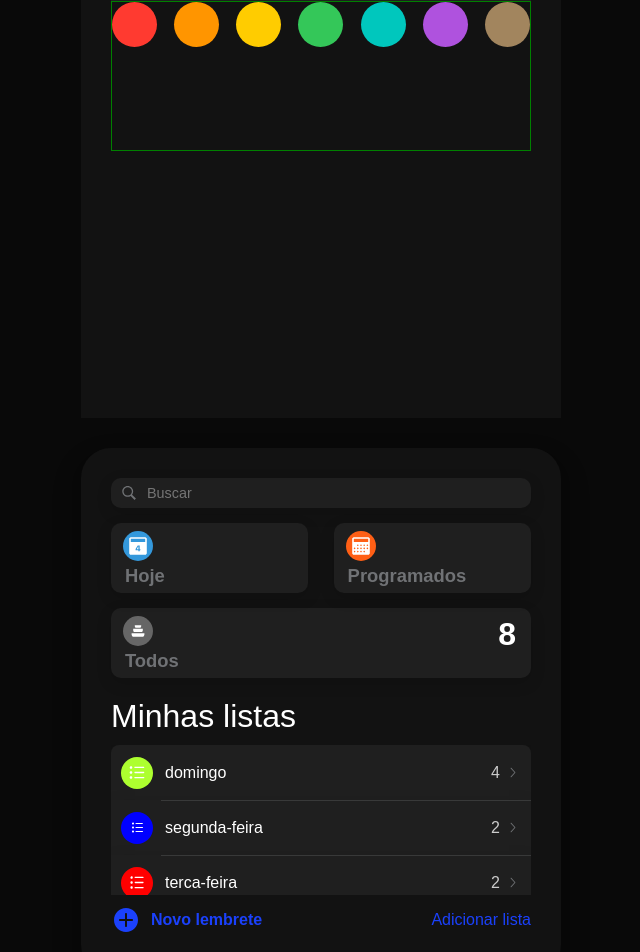
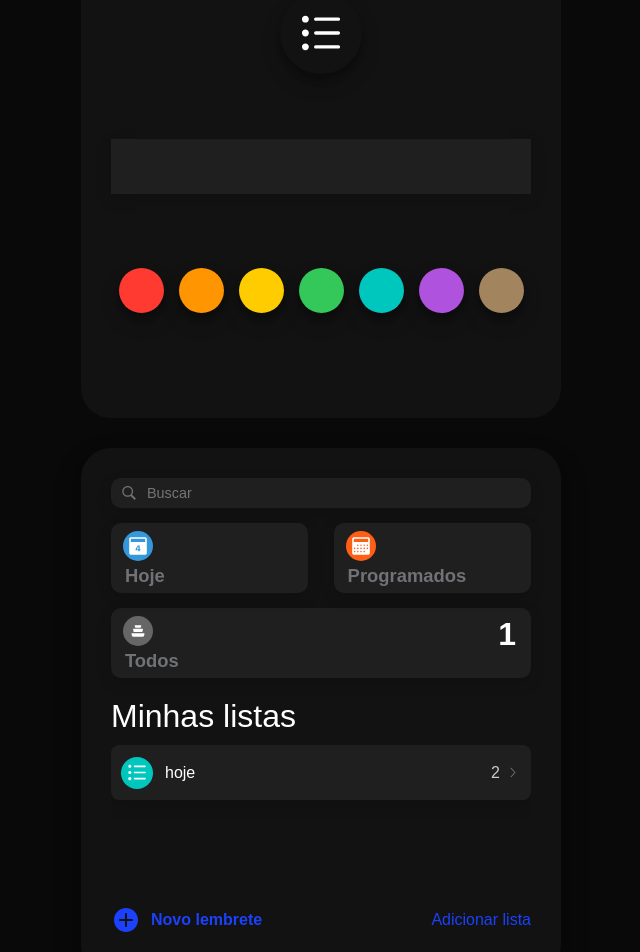
Before and after one commit to guilhermevialle/Todo-ReactJS, a React (Create React App) app: page / in a window 1280 px wide. Shown: the part 262-1214 px from the top of the page, without its empty margins (319-959 px from the left). Built offline with nearby package versions, Linux system fonts and the light colour scheme.

Commit message:
solving useContext bugs at add a new list

```diff
--- a/src/App.js
+++ b/src/App.js
@@ -10,120 +10,30 @@ function App() {
     const Reduce = (state, action) => {
         switch (action.type) {
             case "addlist":
-                return {
-                    ...state,
-                    lists: action.value,
-                };
+                state = action.value;
+                return state;
 
             default:
                 return state;
         }
     };
 
-    const ReduceInitalValue = {
-        lists: [
+    const ReduceInitalValue = [
         {
-                listName: "domingo",
-                color: "greenyellow",
+            listName: "hoje",
+            color: "#00c7bd",
             todos: [
                 {
-                        title: "descansar",
-                        desc: "ver uns filme, serie e afins",
+                    title: "academia",
+                    desc: "fazer treino de costas",
                 },
                 {
-                        title: "beber agua",
-                        desc: "beber bastante agua pra n dar pedra no rim",
-                    },
-                    {
-                        title: "comer salgado",
-                        desc: "nesse dia minha mae compra muitos salgados",
-                    },
-                    {
-                        title: "dogs",
-                        desc: "dar ração pros cachorros",
+                    title: "terminar app",
+                    desc: "terminar reminder app baseado em iOS",
                 },
             ],
         },
-            {
-                listName: "segunda-feira",
-                color: "blue",
-                todos: [
-                    {
-                        title: "jogar bola",
-                        desc: "jogar uma pelada hoje vai ser massa",
-                    },
-                    {
-                        title: "ir para academia",
-                        desc: "treino de peito hoje",
-                    },
-                ],
-            },
-            {
-                listName: "terca-feira",
-                color: "red",
-                todos: [
-                    {
-                        title: "estudar",
-                        desc: "prova de quimica chegando",
-                    },
-                    {
-                        title: "ir na padaria",
-                        desc: "o dia q eu mais como pao",
-                    },
-                ],
-            },
-            {
-                listName: "terca-feira",
-                color: "green",
-                todos: [
-                    {
-                        title: "jogos",
-                        desc: "dia de jogar o dia todo comendo chocolate",
-                    },
-                ],
-            },
-            {
-                listName: "terca-feira",
-                color: "green",
-                todos: [
-                    {
-                        title: "jogos",
-                        desc: "dia de jogar o dia todo comendo chocolate",
-                    },
-                ],
-            },
-            {
-                listName: "terca-feira",
-                color: "green",
-                todos: [
-                    {
-                        title: "jogos",
-                        desc: "dia de jogar o dia todo comendo chocolate",
-                    },
-                ],
-            },
-            {
-                listName: "terca-feira",
-                color: "green",
-                todos: [
-                    {
-                        title: "jogos",
-                        desc: "dia de jogar o dia todo comendo chocolate",
-                    },
-                ],
-            },
-            {
-                listName: "terca-feira",
-                color: "green",
-                todos: [
-                    {
-                        title: "jogos",
-                        desc: "dia de jogar o dia todo comendo chocolate",
-                    },
-                ],
-            },
-        ],
-    };
+    ];
 
     const [data, setData] = useReducer(Reduce, ReduceInitalValue);
 
--- a/src/components/interface/interface.js
+++ b/src/components/interface/interface.js
@@ -5,6 +5,7 @@ import LastSection from "../lastsection/lastsection";
 import List from "../list/list";
 import Results from "../results/results";
 import Footer from "../footer/footer";
+import { useEffect } from "react";
 
 export default () => {
     return (
--- a/src/components/lastsection/lastsection.js
+++ b/src/components/lastsection/lastsection.js
@@ -6,7 +6,7 @@ import { useContext } from "react";
 
 export default () => {
     const { data } = useContext(Global);
-    const allCounts = data.lists.length;
+    const allCounts = data.length;
 
     return (
         <div className="lastsection">
--- a/src/components/newlist/newlist.js
+++ b/src/components/newlist/newlist.js
@@ -1,12 +1,37 @@
 import "./newlist.scss";
 import Tab from "../tab/tab";
 import listSvg from "../currentlist/svgs/list-svg.svg";
-import { useState, useEffect } from "react";
+import { useState, useEffect, useContext } from "react";
+import { Global } from "../../App";
 
 export default () => {
     const [listObject, setListObject] = useState({
-        color: "#00c7bd",
+        listName: "",
+        color: "",
+        todos: [],
     });
+    const [color, setColor] = useState(null);
+    const { data, setData } = useContext(Global);
+    const [createdLists, setCreatedLists] = useState([]);
+
+    useEffect(() => {
+        const span = document.querySelectorAll(".newlist .tab span")[2];
+        console.log({ listObject });
+        console.log({ createdLists });
+
+        if (createdLists.indexOf(listObject) == -1) {
+            setCreatedLists((prev) => {
+                return [...prev, listObject];
+            });
+
+            span.addEventListener("click", () => {
+                setData({
+                    type: "addlist",
+                    value: [...data, listObject],
+                });
+            });
+        }
+    }, [data]);
 
     const colorScheme = [
         "#ff3a30",
@@ -20,32 +45,28 @@ export default () => {
 
     const eventHandler = (evt) => {
         const target = evt.currentTarget;
-        const value = target.value;
+        var value = target.value;
+        value = value.trim();
 
-        if (evt.keyCode == "13") {
-            setListObject((prev) => {
-                prev.listName = value;
-                return prev;
-            });
-        }
+        setListObject((prev) => {
+            prev.listName = value;
+            return prev;
+        });
     };
 
     return (
         <div className="newlist">
             <Tab left="Cancelar" middle="Nova Lista" right="OK" />
             <div className="iconarea">
-                <div
-                    style={{ backgroundColor: listObject.color }}
-                    className="icon-select"
-                >
+                <div style={{ backgroundColor: color }} className="icon-select">
                     <img src={listSvg} />
                 </div>
             </div>
             <div className="inparea">
                 <input
-                    style={{ color: listObject.color }}
+                    style={{ color: color }}
                     type="text"
-                    onKeyUp={(e) => {
+                    onChange={(e) => {
                         eventHandler(e);
                     }}
                 />
@@ -57,8 +78,7 @@ export default () => {
                             style={{ backgroundColor: c }}
                             className="colorTemplate"
                             onClick={() => {
-                                console.log(listObject);
-
+                                setColor(c);
                                 setListObject((prev) => {
                                     prev.color = c;
                                     return prev;
--- a/src/components/newlist/newlist.scss
+++ b/src/components/newlist/newlist.scss
@@ -4,19 +4,34 @@
     background-color: #121212;
 
     padding: 30px;
+    display: flex;
+    flex-direction: column;
+
+    justify-content: space-evenly;
+    border-radius: 30px;
 
     .colorselect {
         width: 100%;
-        height: 150px;
-        border: 1px solid green;
+        height: min-content;
 
         display: flex;
-        justify-content: space-between;
+        flex-wrap: wrap;
 
         .colorTemplate {
             width: 45px;
             height: 45px;
             border-radius: 9999px;
+
+            margin: 10px auto;
+            cursor: pointer;
+            transition: all ease 0.3s;
+
+            box-shadow: rgba(0, 0, 0, 0.19) 0px 10px 20px,
+                rgba(0, 0, 0, 0.23) 0px 6px 6px;
+
+            &:hover {
+                transform: scale(1.1, 1.1);
+            }
         }
     }
 
@@ -25,20 +40,26 @@
         height: 55px;
         background-color: #1f1f1f;
 
+        box-shadow: rgba(0, 0, 0, 0.15) 0px 5px 15px 0px;
+
         input {
             all: unset;
             width: 100%;
             height: 100%;
 
             text-align: center;
+            font-weight: bolder;
+            font-size: 1.2rem;
         }
     }
 
     .iconarea {
         width: 100%;
+        height: fit-content;
         display: flex;
 
-        border: 1px solid green;
+        justify-content: center;
+        align-items: center;
 
         .icon-select {
             width: fit-content;
@@ -48,6 +69,10 @@
             align-items: center;
             border-radius: 9999px;
             padding: 3.5%;
+            box-shadow: rgba(0, 0, 0, 0.19) 0px 10px 20px,
+                rgba(0, 0, 0, 0.23) 0px 6px 6px;
+
+            transition: all ease 0.4s;
 
             img {
                 width: 52px;
--- a/src/components/results/results.js
+++ b/src/components/results/results.js
@@ -6,12 +6,11 @@ import { Global } from "../../App";
 
 export default () => {
     const { data } = useContext(Global);
-    const { lists } = data;
     const [arr, setArr] = useState(null);
 
     useEffect(() => {
-        setArr(lists);
-    }, [lists]);
+        setArr(data);
+    }, [data]);
 
     return arr ? (
         <div className="results">
```
Lines whose indentation alone changed are shown as unchanged.
